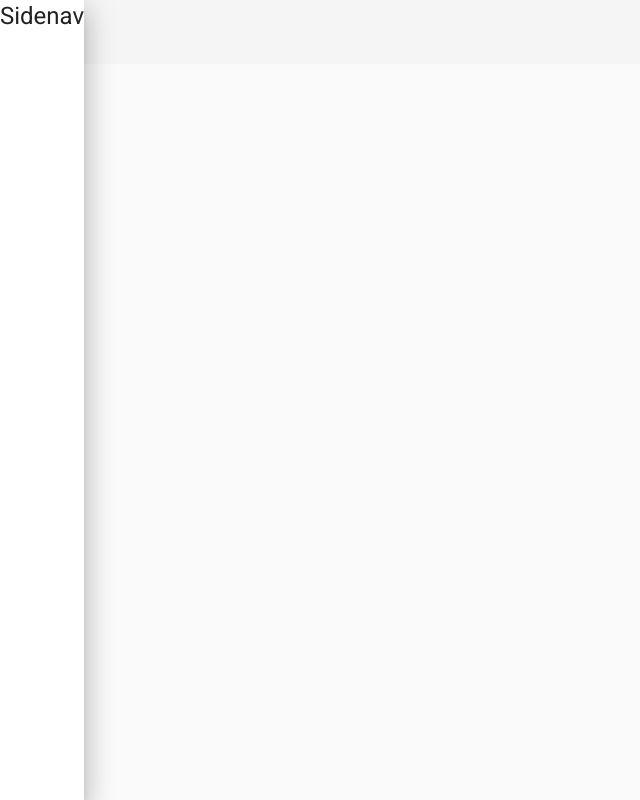
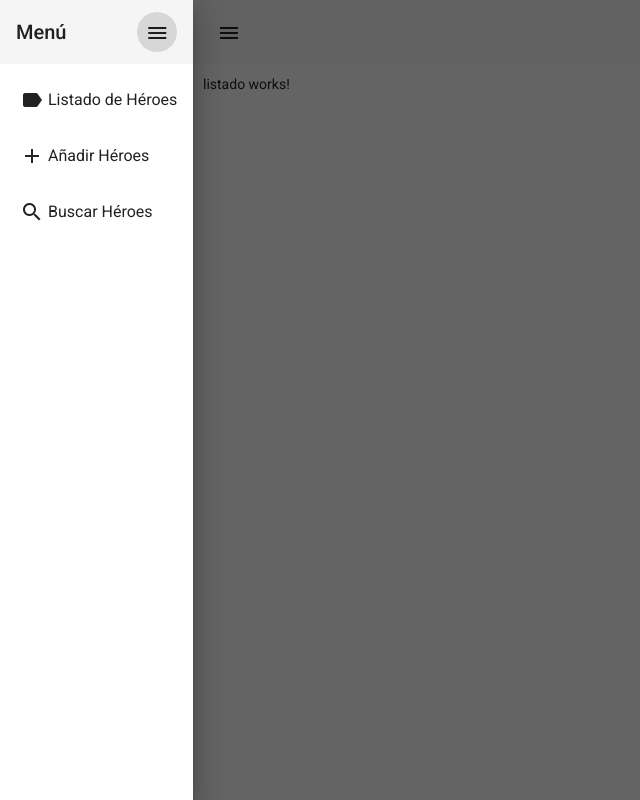
Before and after one commit to Yhomarth/angular-heroes-app, an Angular app: page /heroes/listado in a window 1280 px wide. Both pictures are taken after a click on the button "menu". Shown: the whole page, without its empty margins (0-640 px from the left). Built offline with nearby package versions, Linux system fonts and the light colour scheme.

Commit message:
Clase 186 completada, Material Navlist

```diff
--- a/src/app/heroes/pages/home/home.component.html
+++ b/src/app/heroes/pages/home/home.component.html
@@ -1,13 +1,62 @@
 
-<mat-drawer-container fullscreen>
-    <mat-sidenav #sidenav>
-        <h1>Sidenav</h1>
+<mat-sidenav-container fullscreen>
+    <mat-sidenav #sidenav mode="push">
+
+        <mat-toolbar>
+            <span>Menú</span>
+            <span class="spacer"></span>
+            <button mat-icon-button (click)="sidenav.toggle()">
+                <mat-icon>menu</mat-icon>
+            </button>
+        </mat-toolbar>
+
+
+        <mat-nav-list>
+
+            <a routerLink="./listado"
+                mat-list-item
+                (click)="sidenav.toggle()"
+            >
+                <span>Listado de Héroes</span>
+                <mat-icon mat-list-icon >label</mat-icon>
+            </a>
+
+            <a routerLink="./agregar"
+                mat-list-item
+                (click)="sidenav.toggle()"
+            >
+                <span>Añadir Héroes</span>
+                <mat-icon mat-list-icon >add</mat-icon>
+            </a>
+
+            <a routerLink="./buscar"
+                mat-list-item
+                (click)="sidenav.toggle()"
+            >
+                <span>Buscar Héroes</span>
+                <mat-icon mat-list-icon >search</mat-icon>
+            </a>
+
+        </mat-nav-list>
+
+
+
     </mat-sidenav>
 
     <mat-toolbar>
         <button mat-icon-button (click)="sidenav.toggle()">
             <mat-icon>menu</mat-icon>
         </button>
+
+        <span class="spacer"></span>
+        <button mat-icon-button>
+            Logout
+        </button>
     </mat-toolbar>
 
-</mat-drawer-container>
+
+    <div class="container">
+        <router-outlet></router-outlet>
+    </div>
+
+</mat-sidenav-container>
--- a/src/app/heroes/pages/home/home.component.ts
+++ b/src/app/heroes/pages/home/home.component.ts
@@ -4,6 +4,11 @@
   selector: 'app-home',
   templateUrl: './home.component.html',
   styles: [
+    `
+      .container{
+        margin : 10px;
+      }
+    `
   ]
 })
 export class HomeComponent implements OnInit {
--- a/src/styles.css
+++ b/src/styles.css
@@ -2,3 +2,8 @@
 
 html, body { height: 100%; }
 body { margin: 0; font-family: Roboto, "Helvetica Neue", sans-serif; }
+
+
+.spacer {
+    flex: 1 1 auto;
+}
```
Also changed, not shown: src/app/material/material.module.ts (+3 -5 lines).
